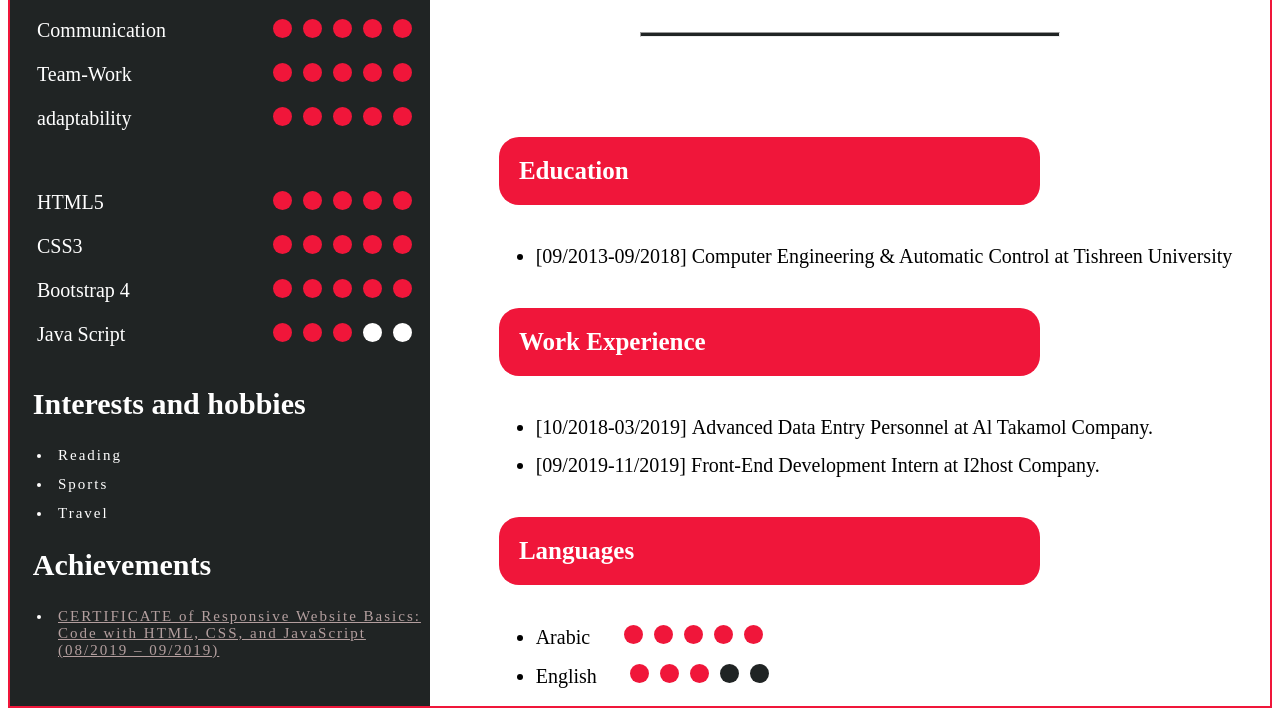
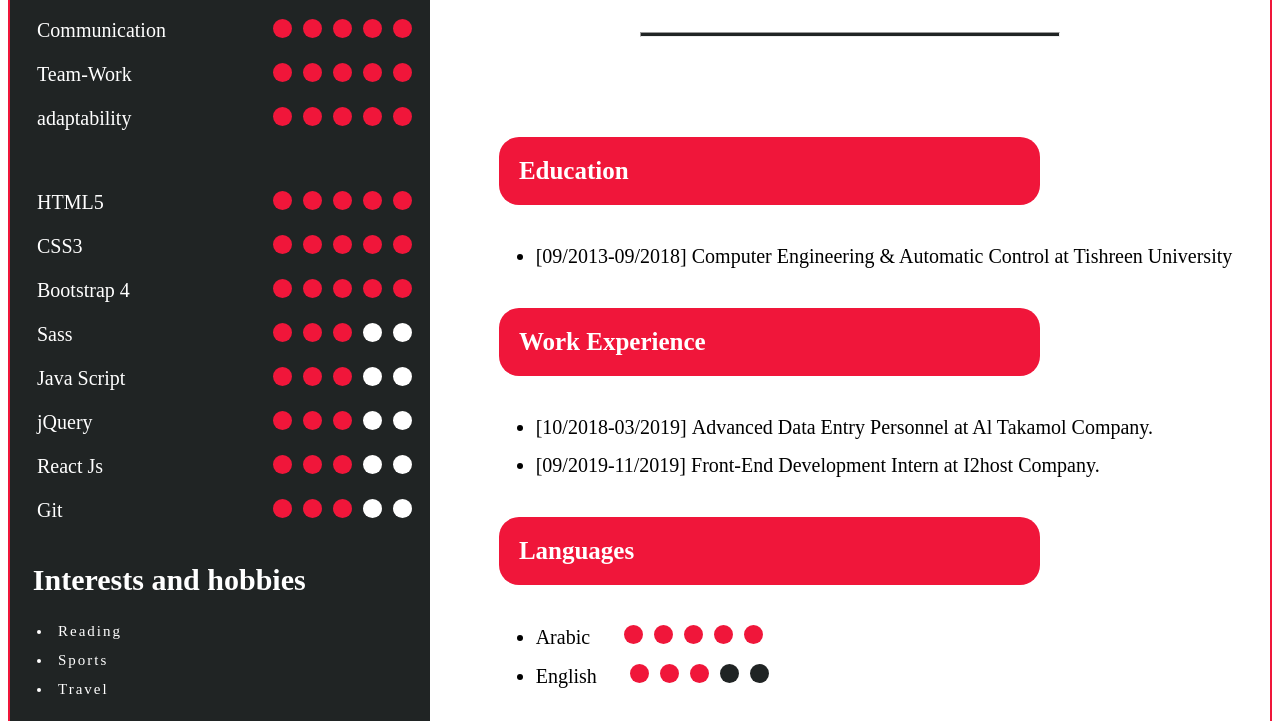
Before and after one commit to HalaAsaad/halaasaad.github.io, a plain HTML site: page index.html in a window 1280 px wide. Shown: the part 505-1226 px from the top of the page. Drawn offline with Linux system fonts and the light colour scheme.

Commit message:
add new skills

```diff
--- a/index.html
+++ b/index.html
@@ -73,7 +73,43 @@
                             <div></div>
                          </div>
                     </li>
+                    <li>Sass
+                        <div class="balls">
+                            <div></div>
+                            <div></div>
+                            <div></div>
+                            <div class="w-ball"></div>
+                            <div class="w-ball"></div>
+                         </div>
+                    </li>
                     <li>Java Script
+                        <div class="balls">
+                            <div></div>
+                            <div></div>
+                            <div></div>
+                            <div class="w-ball"></div c>
+                            <div class="w-ball"></div>
+                         </div>
+                    </li>
+                    <li>jQuery
+                        <div class="balls">
+                            <div></div>
+                            <div></div>
+                            <div></div>
+                            <div class="w-ball"></div c>
+                            <div class="w-ball"></div>
+                         </div>
+                    </li>
+                    <li>React Js
+                        <div class="balls">
+                            <div></div>
+                            <div></div>
+                            <div></div>
+                            <div class="w-ball"></div c>
+                            <div class="w-ball"></div>
+                         </div>
+                    </li>
+                    <li>Git
                         <div class="balls">
                             <div></div>
                             <div></div>
```
